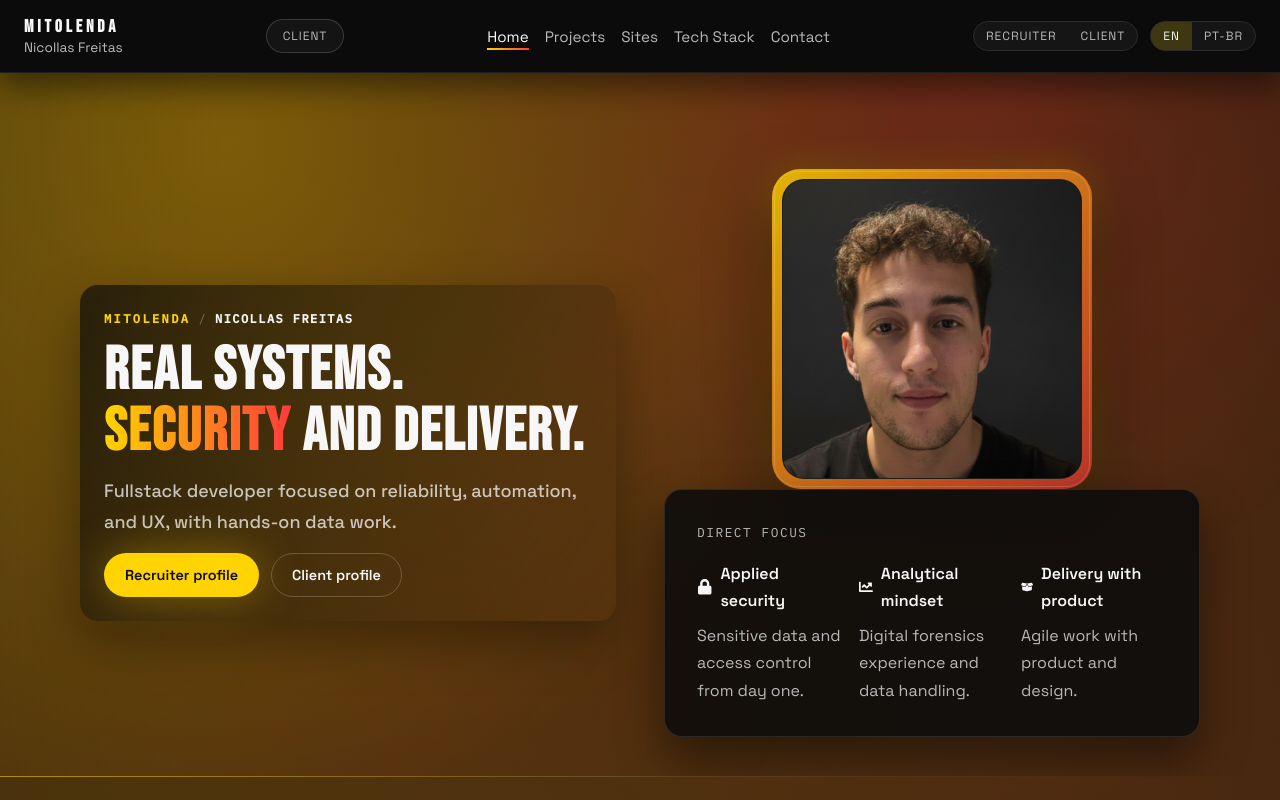
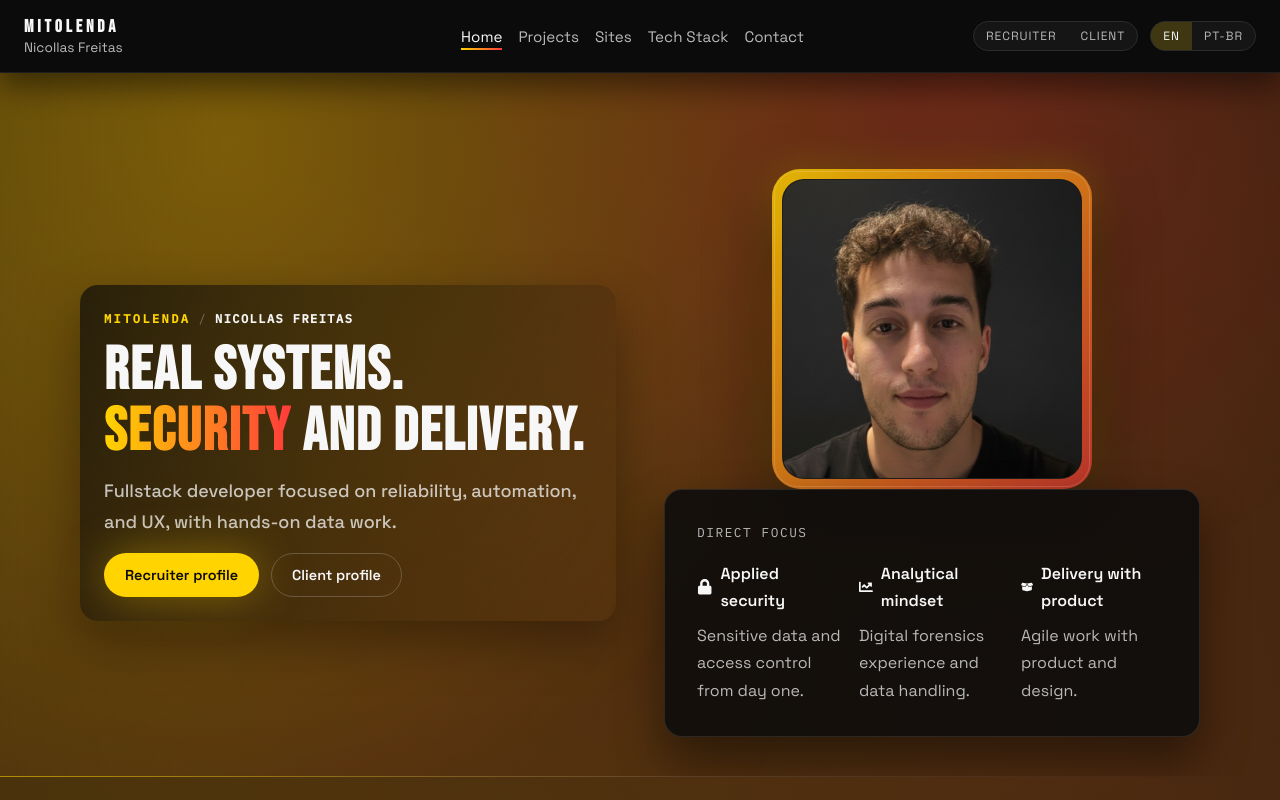
Before and after one commit to Mit0lenda/PortFolio, a React (Vite) app: page / in a window 1280 px wide. Shown: the top 800 px of the page. Built offline with nearby package versions, Linux system fonts and the light colour scheme.

Commit message:
feat: Remove client navigation button from Navbar component

```diff
--- a/src/components/layout/Navbar.tsx
+++ b/src/components/layout/Navbar.tsx
@@ -41,12 +41,6 @@ export const Navbar: React.FC = () => {
           <span className="brand-sub">{copy.brand.developerName}</span>
         </Link>
         <div className="nav-cta">
-          <NavLink
-            to={routes.client}
-            className={`nav-client-btn ${isClient ? "is-active" : ""}`}
-          >
-            {copy.nav.client}
-          </NavLink>
           <button
             type="button"
             className="nav-toggle"
```
